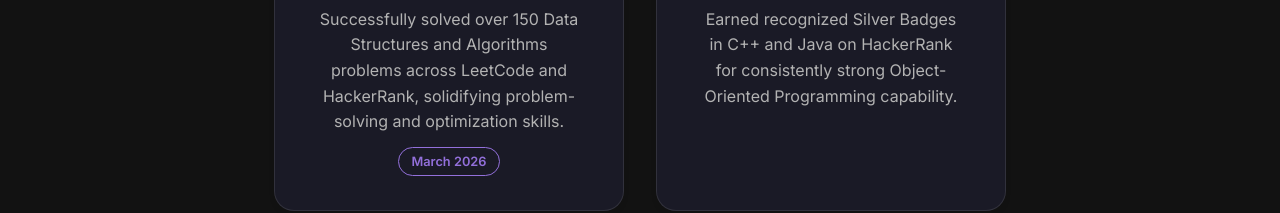
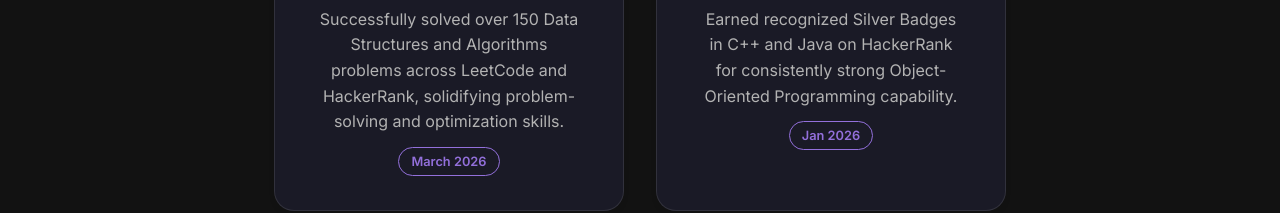
Before and after one commit to anjali-yadav17/Portfolio, a plain HTML site: page index.html in a window 1280 px wide. Shown: the part 6195-6408 px from the top of the page. Drawn offline with Linux system fonts and the light colour scheme.

Commit message:
Update index.html

```diff
--- a/index.html
+++ b/index.html
@@ -365,7 +365,7 @@
                     <h3>HackerRank Silver Badges</h3>
                     <p>Earned recognized Silver Badges in C++ and Java on HackerRank for consistently strong
                         Object-Oriented Programming capability.</p>
-                  <!-- <span class="date-badge">Nov 2025</span> -->
+                   <span class="date-badge">Jan 2026</span>
                 </div>
             </div>
 
```
